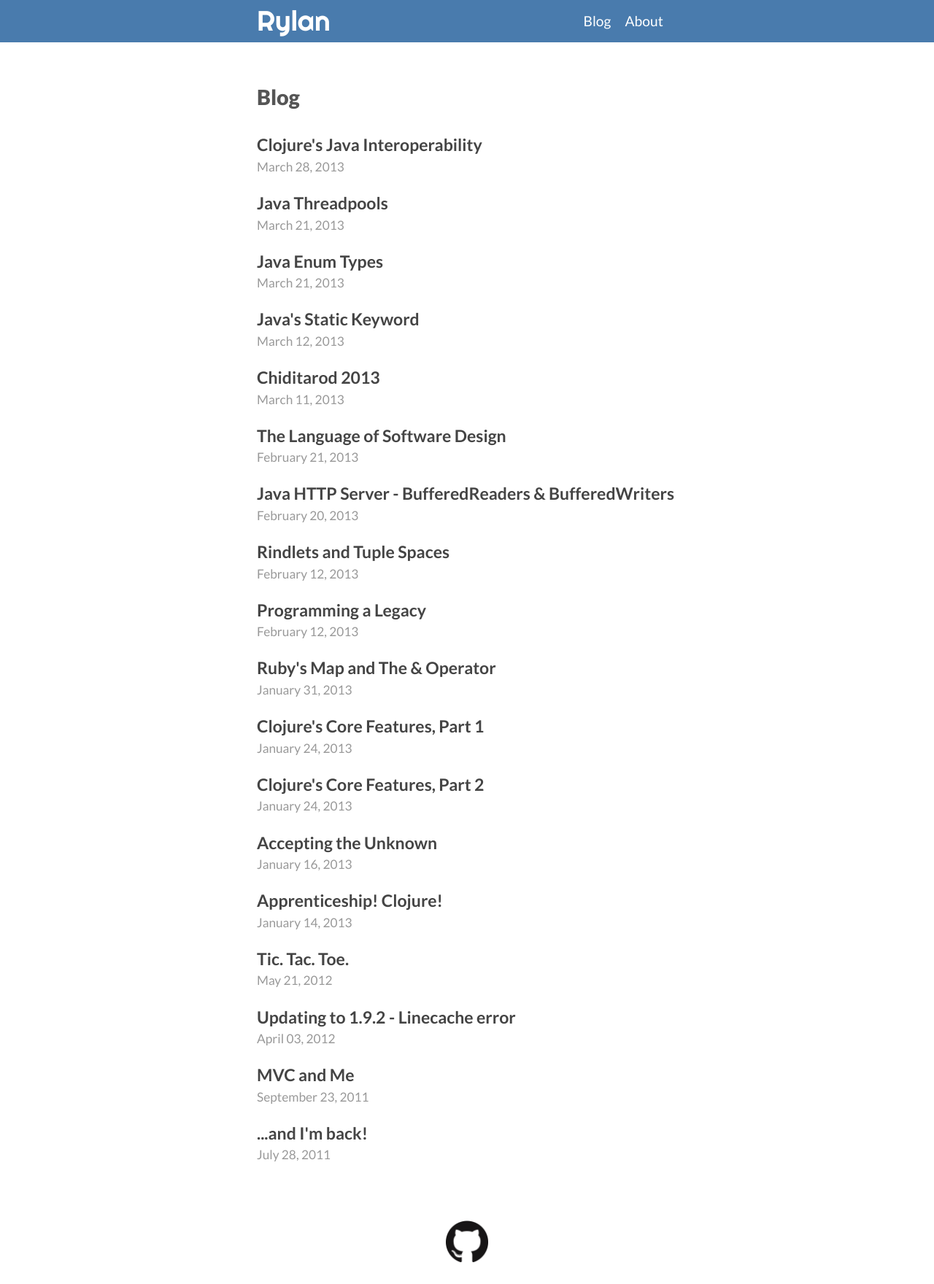
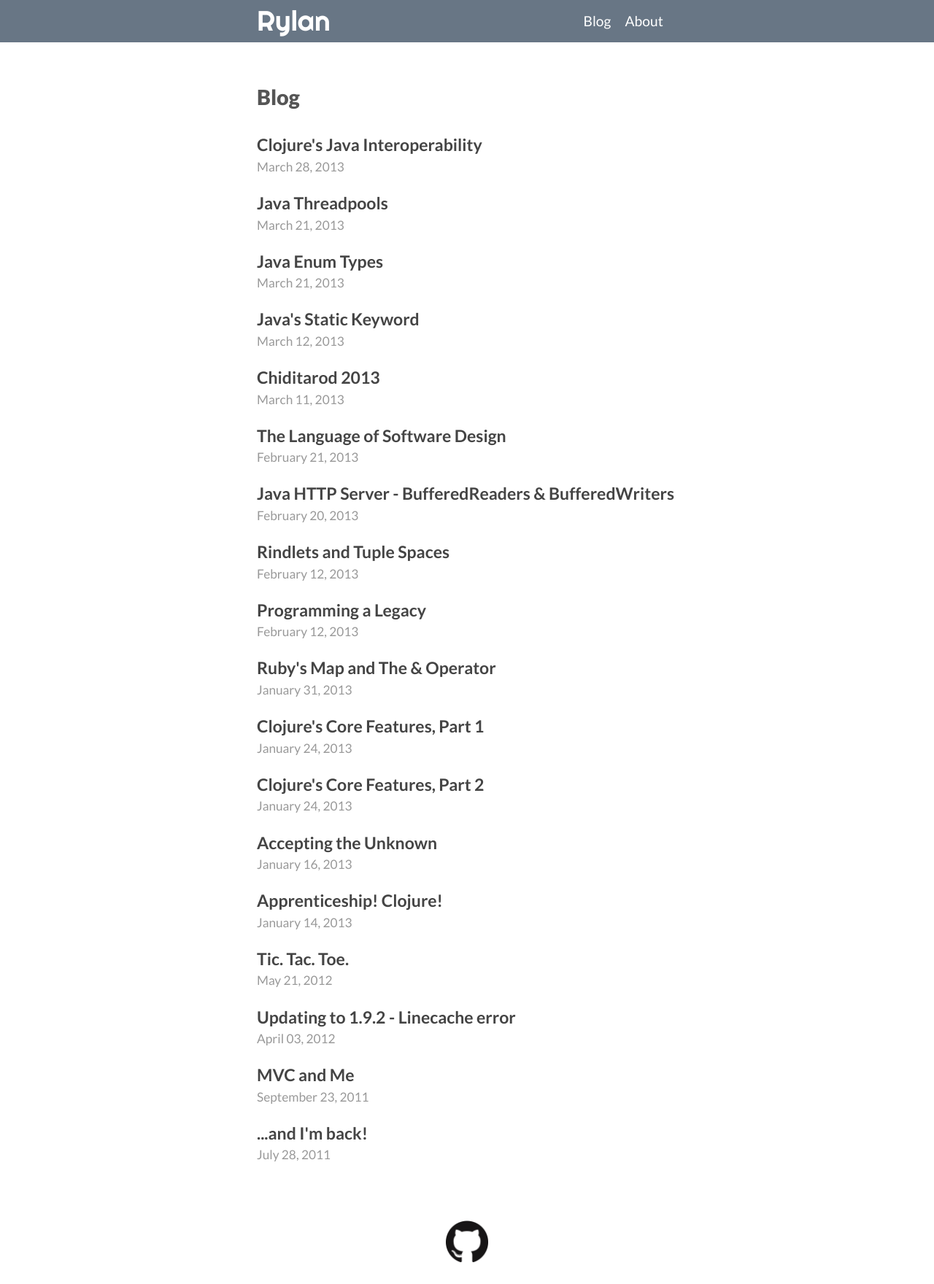
Before and after one commit to rylo/rylo.github.io, a Jekyll site: the page built from index.html, in a window 1280 px wide. Shown: the whole page at 73% size. Built offline with Jekyll 4.4.1, drawn with Linux system fonts in a browser that asks for light colours; Markdown is read by kramdown in place of the engine named in the settings.

Commit message:
changes header color

```diff
--- a/css/grid.css
+++ b/css/grid.css
@@ -29,9 +29,6 @@ html {
 
 /* Header
 * -------------------------------------------------------------- */
-header {
-  background-color: #497bad;
-}
 
 .intro { margin: 2rem 0; }
 
--- a/css/main.css
+++ b/css/main.css
@@ -41,6 +41,7 @@ p {
   margin-top: 0;
 }
 
+
 pre {
   background-color: #f8f8f8;
   -moz-border-radius: 3px;
@@ -55,6 +56,7 @@ pre {
 }
 
 header {
+  background-color: #687685;
   margin-bottom: 3rem;
 }
 
```
